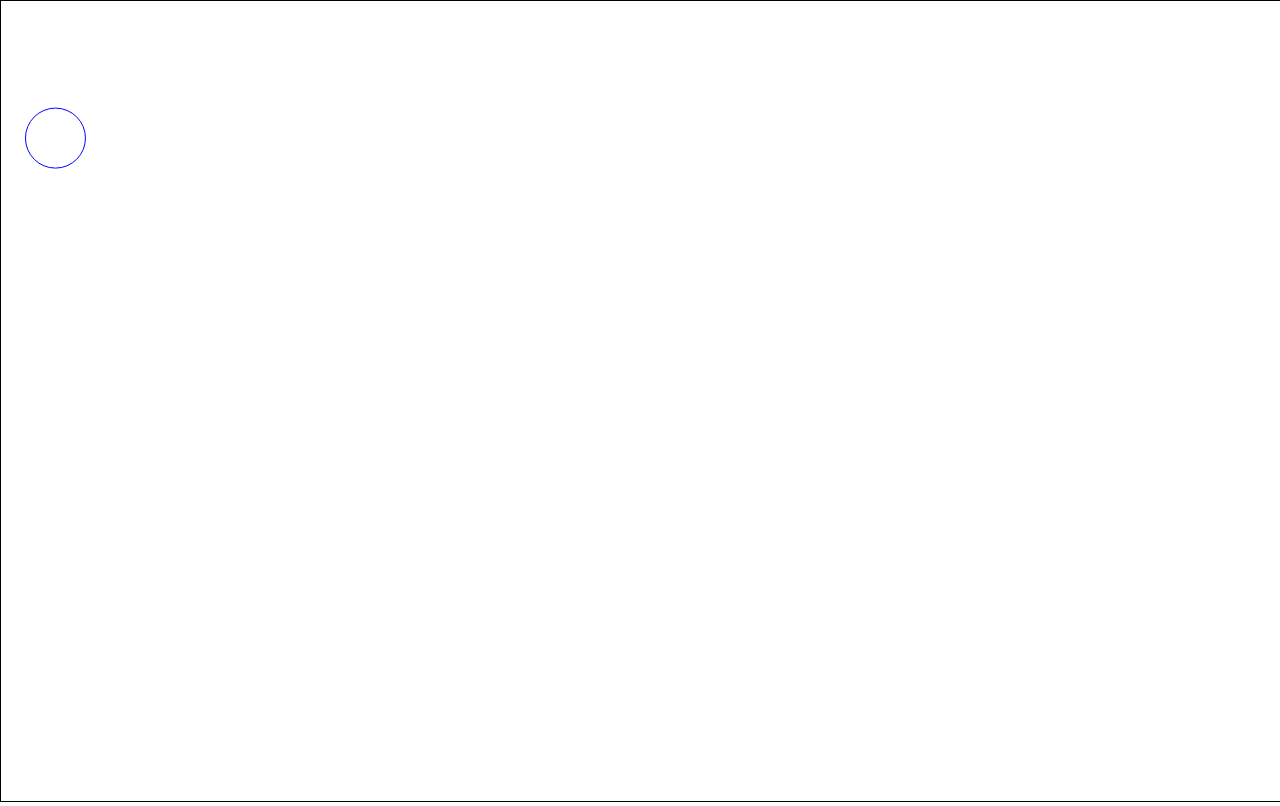
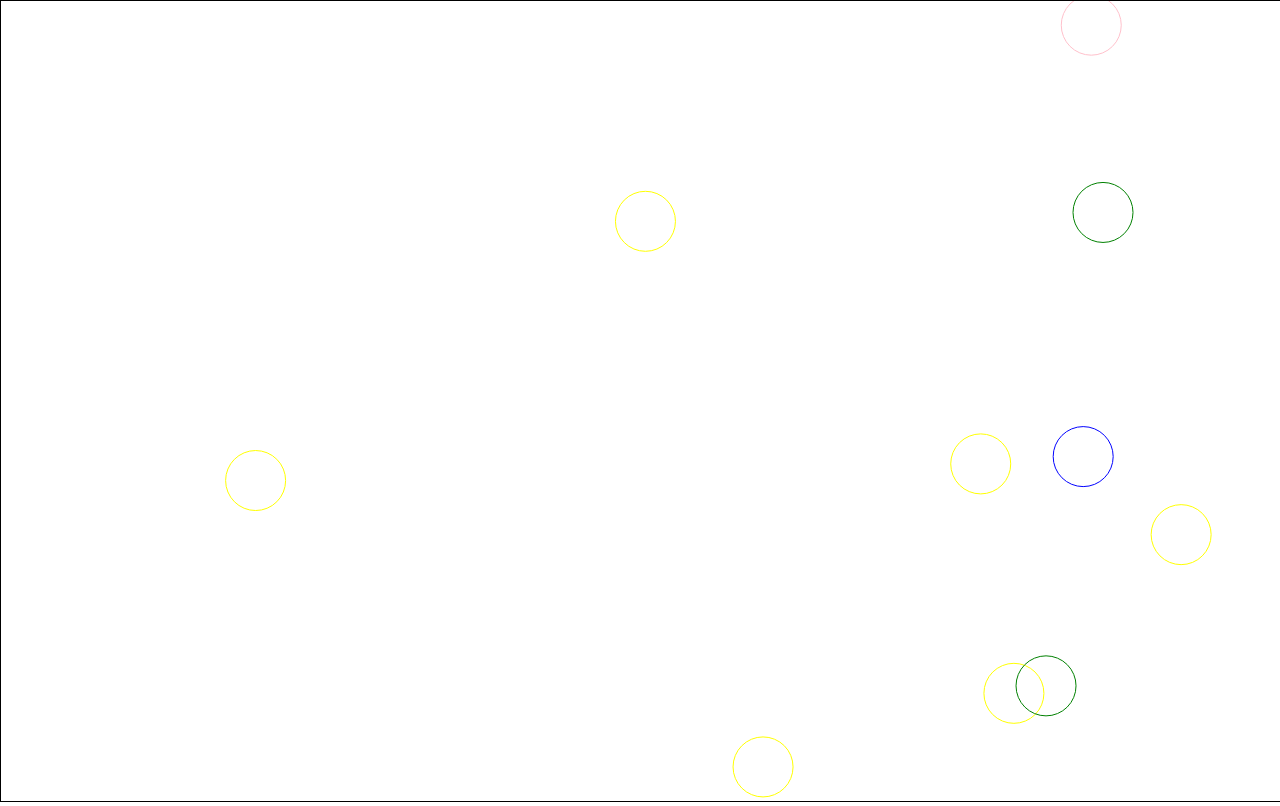
Before and after one commit to KeithChasen/canvas-tutorial, a plain HTML site: page index.html in a window 1280 px wide. Drawn offline with Linux system fonts and the light colour scheme.

Commit message:
animating multiple circles at the same time

```diff
--- a/animation.js
+++ b/animation.js
@@ -4,35 +4,35 @@ canvas.height = window.innerHeight;
 
 var c = canvas.getContext('2d');
 
+function initialSetUpForCircle() {
+    let x = Math.random() * innerWidth;
+    let y = Math.random() * innerHeight;
 
-let x = Math.random() * innerWidth;
-let y = Math.random() * innerHeight;
+    const speedSignX = Math.round(Math.random()) === 0 ? -1 : 1;
+    const speedSignY = Math.round(Math.random()) === 0 ? -1 : 1;
 
-const speedSignX = Math.round(Math.random()) === 0 ? -1 : 1;
-const speedSignY = Math.round(Math.random()) === 0 ? -1 : 1;
+    const radius = 40;
 
-let dx = 4 * speedSignX; // X velocity
-let dy = 4 * speedSignY; // Y velocity
+    const colors = ['yellow', 'red', 'blue', 'pink', 'green'];
+    const colorIndex = Math.floor(Math.random() * 5)
+    const color = colors[colorIndex];
+
+    return { x, y, speedSignX, speedSignY, radius, color };
+}
+
+const circles = [];
+for (let i = 0; i < 10; i++) {
+    circles.push(new Circle(initialSetUpForCircle()));
+}
+
 const radius = 30;
 function animate() {
     requestAnimationFrame(animate)
     c.clearRect(0, 0, innerWidth, innerHeight);
-
-    c.beginPath();
-    c.arc(x, y, radius, 0, Math.PI * 2, false);
-    c.strokeStyle = 'blue';
-    c.stroke();
-
-    if (x + radius > innerWidth || x - radius < 0) {
-        dx = -dx;
-    }
-
-    if (y + radius > innerHeight || y - radius < 0) {
-        dy = -dy;
-    }
-
-    x += dx;
-    y += dy;
+    circles.forEach(circle => {
+        circle.draw(c);
+        circle.update(innerWidth, innerHeight);
+    });
 }
 
 animate();
--- a/index.html
+++ b/index.html
@@ -15,6 +15,7 @@
 <body>
 <canvas></canvas>
 <!--<script src="main.js"></script>-->
+<script src="circle.js"></script>
 <script src="animation.js"></script>
 </body>
 </html>
```
